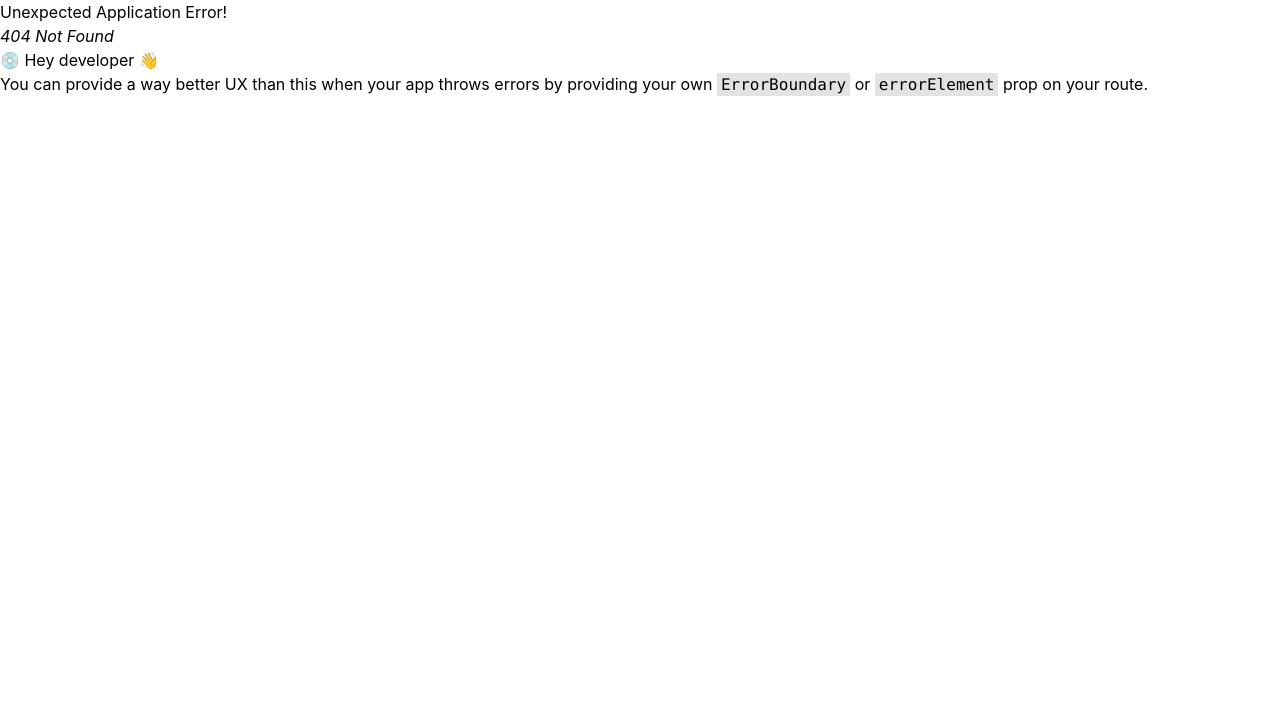
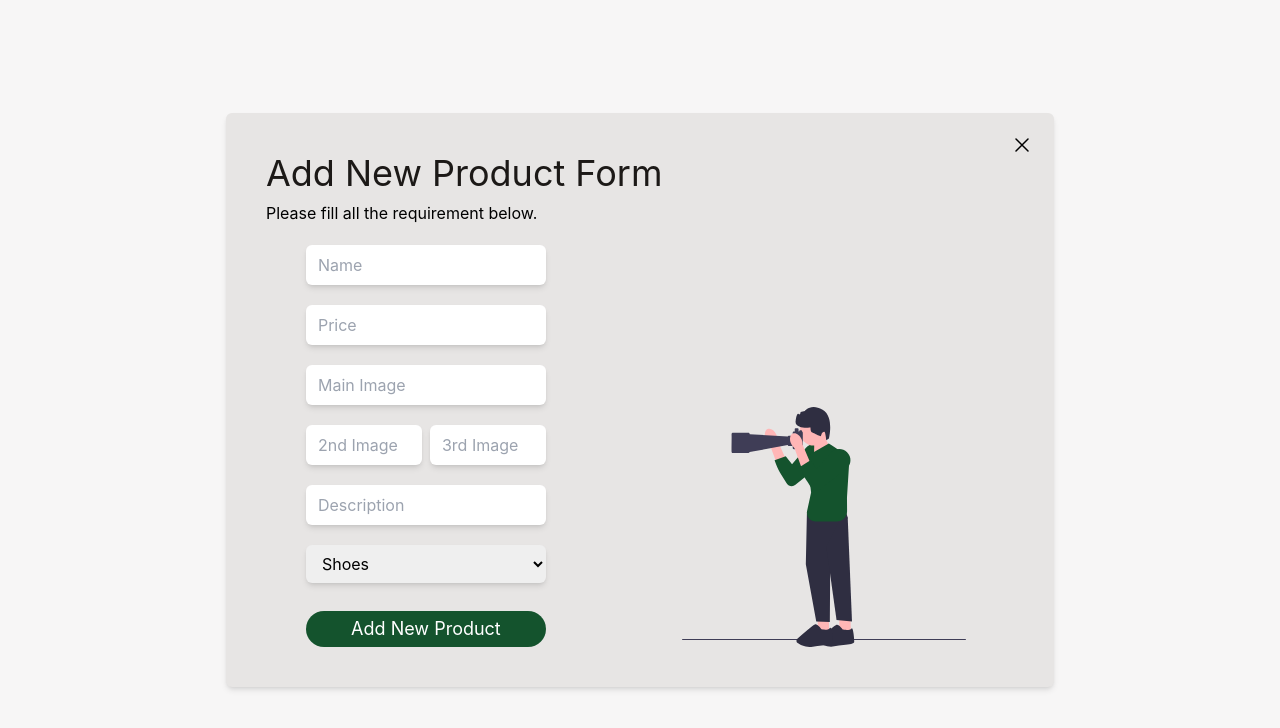
Before and after one commit to mfahriferdiansyah/branded-store, a React (Create React App) app in the folder client-admin/: page /register-page in a window 1280 px wide. Before the commit this address had no page. Shown: the top 728 px of the page. Built offline with nearby package versions, Linux system fonts and the light colour scheme.

Commit message:
feat: Router newProduct, editProduct, delete

```diff
--- a/client-admin/src/components/Form.js
+++ b/client-admin/src/components/Form.js
@@ -1,6 +1,6 @@
 import {useState, useEffect} from 'react'
-import {useNavigate} from 'react-router-dom'
-import {fetchPost} from '../helpers/fetch'
+import {useNavigate, useSearchParams} from 'react-router-dom'
+import {fetchPost, fetchGet, fetchPatch} from '../helpers/fetch'
 
 export default function ReactForm () {
   const [productForm, setProductForm] = useState({})
@@ -19,22 +19,61 @@ export default function ReactForm () {
 
   async function formHandler(e) {
     e.preventDefault()
-    const response = await fetchPost('products', productForm)
+    let response
+    let newProduct = {
+      ...productForm
+    }
+    let {name, price, mainImg, img2, img3, description, categoryId=1} = newProduct
+    let productData = {name, price: parseFloat(price), mainImg, description, categoryId: parseFloat(categoryId), authorId:1, slug: name?.toLowerCase().split(' ').join('-')}
+    console.log(productData, 'ini product')
+    if(!isEdit) response = await fetchPost('products', productData)
+    else response = await fetchPatch('products/'+searchParams.get('productId'), productData)
     console.log(response)
+
     if(response.id) {
       let productId = response.id
-      if(productForm.img2) {
-        const fetchImg2 = await fetchPost('images', {imgUrl: productForm.img2, productId})
+      if(img2) {
+        let fetchImg2
+        if(!isEdit) fetchImg2 = await fetchPost('images', {imgUrl: productForm.img2, productId})
+        else fetchImg2 = await fetchPatch('images/'+images[0].id, {imgUrl: productForm.img2, productId})
         console.log(fetchImg2)
       }
-      if(productForm.img3) {
-        const fetchImg2 = await fetchPost( 'images', {imgUrl: productForm.img2, productId})
-        console.log(fetchImg2)
+      if(img3) {
+        let fetchImg3
+        if(!isEdit) fetchImg3 = await fetchPost('images', {imgUrl: productForm.img3, productId})
+        else fetchImg3 = await fetchPatch('images/'+images[1].id, {imgUrl: productForm.img3, productId})
+        console.log(fetchImg3)
       }
     }
     setProductForm({})
     navigate(-1)
   }
+
+  let [searchParams] = useSearchParams();
+  const [images, setImages] = useState([])
+  const [product, setProduct] = useState({})
+  const [isEdit, setIsEdit] = useState(false)
+
+  useEffect(() => {
+    if(searchParams.get('productId')) {
+      setIsEdit(true)
+      const id = searchParams.get('productId')
+      console.log('query true')
+      const fetchImages = async () => {
+        const response = await fetchGet(`images?productId=${id}`)
+        console.log(response, 'Response from get')
+        setImages(response)
+      }
+      const fetchProduct = async () => {
+        const response = await fetchGet(`products?id=${id}`)
+        console.log(response, 'Response from get')
+        setProduct(response[0])
+        console.log(product)
+      }
+      fetchImages()
+      fetchProduct()
+    }
+  }, [])
 
   return (
   <>
@@ -47,11 +86,16 @@ export default function ReactForm () {
       <input onChange={checkForm} type="text" name='img3' className="w-1/2 py-2 px-3 shadow-md rounded-md" placeholder="3rd Image"/>
       </div>
       <input onChange={checkForm} type="text" name='description' className="px-3 py-2 shadow-md rounded-md" placeholder="Description" required/>
-      <select onChange={checkForm} name="categoryId" className="px-3 py-2 shadow-md rounded-md" required >
-        <option value="1">Category 1</option>
-        <option value="2">Category 2</option>
+      <select  defaultValue={1} onChange={checkForm} name="categoryId" className="px-3 py-2 shadow-md rounded-md" required >
+        <option value="1">Shoes</option>
+        <option value="2">Hat</option>
       </select>
-      <button type="submit" className="py-1 mt-2 w-full rounded-3xl text-lg hover:bg-green-800 bg-green-900 text-white">Add New Product</button>
+
+      <button type="submit" className="py-1 mt-2 w-full rounded-3xl text-lg hover:bg-green-800 bg-green-900 text-white">
+      {
+        isEdit ? 'Edit Product' : 'Add New Product'
+      }
+      </button>
     </form>
   </>
   )
--- a/client-admin/src/components/Navbar.js
+++ b/client-admin/src/components/Navbar.js
@@ -27,7 +27,7 @@ export default function Navbar() {
         <div className="flex justify-center font-mono items-center text-start gap-20">
           <Link to="/" className="text-lg font-semibold text-center">Dashboard</Link>
           <Link  to="/input-page" className="text-lg font-semibold">Add Product</Link>
-          <Link  className="text-lg font-semibold">Register</Link>
+          <Link to="/register-page" className="text-lg font-semibold">Register</Link>
         </div>
         <div className="justify-center items-center flex w-20">
           {/* <svg xmlns="http://www.w3.org/2000/svg" fill="none" viewBox="0 0 24 24" stroke-width="2.5" stroke="currentColor" className="w-6 h-6 cursor-pointer stroke-green-900">
--- a/client-admin/src/components/TableRow.js
+++ b/client-admin/src/components/TableRow.js
@@ -1,15 +1,20 @@
 import {useState} from 'react'
-import {useNavigate} from 'react-router-dom'
-import { fetchDelete } from '../helpers/fetch'
+import {Link, useNavigate} from 'react-router-dom'
+import { fetchDelete, fetchGet } from '../helpers/fetch'
 
 export default function TableRow({index, data}) {
-
+  const navigate = useNavigate()
   let {id, name, price, slug, description, mainImg, categoryId, authorId} = data
 
   async function deleteHandler(e) {
     console.log(id);
-    const response = await fetchDelete()
+    const response = await fetchDelete('products/'+id)
     console.log(response)
+  }
+
+  async function editHandler(e){
+    console.log(id)
+    navigate('/input-page?productId='+id)
   }
 
   return (
@@ -28,9 +33,11 @@ export default function TableRow({index, data}) {
         <td className="basis-3/12 whitespace-nowrap"> {price?.toLocaleString("en-US", {style:"currency", currency:"USD"})}</td>
         <td className="basis-1/12">
           <div className="flex gap-5 justify-start items-end">
-            <svg xmlns="http://www.w3.org/2000/svg" fill="none" viewBox="0 0 24 24" strokeWidth="1.5" stroke="currentColor" className="w-6 h-6 cursor-pointer">
-              <path strokeLinecap="round" strokeLinejoin="round" d="M16.862 4.487l1.687-1.688a1.875 1.875 0 112.652 2.652L10.582 16.07a4.5 4.5 0 01-1.897 1.13L6 18l.8-2.685a4.5 4.5 0 011.13-1.897l8.932-8.931zm0 0L19.5 7.125M18 14v4.75A2.25 2.25 0 0115.75 21H5.25A2.25 2.25 0 013 18.75V8.25A2.25 2.25 0 015.25 6H10" />
-            </svg>
+            <button onClick={editHandler}>
+              <svg xmlns="http://www.w3.org/2000/svg" fill="none" viewBox="0 0 24 24" strokeWidth="1.5" stroke="currentColor" className="w-6 h-6 cursor-pointer">
+                <path strokeLinecap="round" strokeLinejoin="round" d="M16.862 4.487l1.687-1.688a1.875 1.875 0 112.652 2.652L10.582 16.07a4.5 4.5 0 01-1.897 1.13L6 18l.8-2.685a4.5 4.5 0 011.13-1.897l8.932-8.931zm0 0L19.5 7.125M18 14v4.75A2.25 2.25 0 0115.75 21H5.25A2.25 2.25 0 013 18.75V8.25A2.25 2.25 0 015.25 6H10" />
+              </svg>
+            </button>
             <button  onClick={deleteHandler}>
             <svg xmlns="http://www.w3.org/2000/svg" fill="none" viewBox="0 0 24 24" strokeWidth="1.5" stroke="currentColor" className="w-6 h-6 cursor-pointer">
               <path strokeLinecap="round" strokeLinejoin="round" d="M14.74 9l-.346 9m-4.788 0L9.26 9m9.968-3.21c.342.052.682.107 1.022.166m-1.022-.165L18.16 19.673a2.25 2.25 0 01-2.244 2.077H8.084a2.25 2.25 0 01-2.244-2.077L4.772 5.79m14.456 0a48.108 48.108 0 00-3.478-.397m-12 .562c.34-.059.68-.114 1.022-.165m0 0a48.11 48.11 0 013.478-.397m7.5 0v-.916c0-1.18-.91-2.164-2.09-2.201a51.964 51.964 0 00-3.32 0c-1.18.037-2.09 1.022-2.09 2.201v.916m7.5 0a48.667 48.667 0 00-7.5 0" />
--- a/client-admin/src/helpers/fetch.js
+++ b/client-admin/src/helpers/fetch.js
@@ -2,9 +2,9 @@ const baseUrl = 'http://localhost:4000/'
 
 async function fetchPost(endpoint, dataTarget) {
   try {
-    dataTarget.price = parseFloat(dataTarget.price)
-    dataTarget.categoryId = parseFloat(dataTarget.categoryId)
-    dataTarget.slug = dataTarget.name
+    // dataTarget.price = parseFloat(dataTarget.price)
+    // dataTarget.categoryId = parseFloat(dataTarget.categoryId)
+    // dataTarget.slug = dataTarget.name
     const response = await fetch(baseUrl + endpoint, {
       method: 'POST',
       headers: {
@@ -39,7 +39,7 @@ async function fetchGet(endpoint) {
 
 async function fetchDelete(endpoint) {
   try {
-    const response = await fetch(baseUrl + 'products/1', {
+    const response = await fetch(baseUrl + endpoint, {
       method: 'DELETE',
     })
     return response
@@ -49,4 +49,25 @@ async function fetchDelete(endpoint) {
   }
 }
 
-module.exports = {fetchPost, fetchGet, fetchDelete}
+async function fetchPatch(endpoint, dataTarget){
+  try {
+    // dataTarget.price = parseFloat(dataTarget.price)
+    // dataTarget.categoryId = parseFloat(dataTarget.categoryId)
+    dataTarget.slug = dataTarget.name
+    const response = await fetch(baseUrl + endpoint, {
+      method: 'PATCH',
+      headers: {
+        "Content-Type": "application/json",
+      },
+      body: JSON.stringify(dataTarget)
+    })
+    if (!response.ok) throw response.text
+    const parsedResponse = await response.json()
+    console.log(parsedResponse, '<--- POST Method')
+    return parsedResponse
+  } catch (error) {
+    console.log(error, '<--- POST Method Error')
+    return error
+  }
+}
+module.exports = {fetchPost, fetchGet, fetchDelete, fetchPatch}
--- a/client-admin/src/pages/InputPage.js
+++ b/client-admin/src/pages/InputPage.js
@@ -1,6 +1,8 @@
 import CreateImg from '../images/create.svg'
 import ReactForm from '../components/Form'
-import { useNavigate } from "react-router-dom";
+import { useEffect, useState } from 'react'
+import { useNavigate, useSearchParams } from "react-router-dom";
+import { fetchGet } from '../helpers/fetch';
 
 export default function InputPage() {
   const navigate = useNavigate()
@@ -9,6 +11,15 @@ export default function InputPage() {
     console.log('Close form')
     navigate(-1)
   }
+
+  let [searchParams] = useSearchParams();
+  const [isEdit, setIsEdit] = useState(false)
+  useEffect(() => {
+    if(searchParams.get('productId')) {
+      setIsEdit(true)
+    }
+  }, [])
+
   return (
     <>
       <div className="h-screen bg-stone-300 relative w-screen flex justify-center items-center bg-opacity-20">
@@ -20,7 +31,11 @@ export default function InputPage() {
           </button>
           <div className="flex flex-col gap-5 w-auto h-3/4 justify-center ">
             <div className="flex flex-col justify-start w-2/3 gap-2">
-              <p className="text-stone-900 text-4xl text-start justify-self-start whitespace-nowrap ">Add New Product Form</p>
+              <p className="text-stone-900 text-4xl text-start justify-self-start whitespace-nowrap ">
+                {
+                  isEdit ? 'Edit Product Form' : 'Add New Product Form'
+                }
+              </p>
               <p className="text-start whitespace-nowrap">Please fill all the requirement below.</p>
             </div>
             <div className="flex w-full gap-5 mx-5">
--- a/client-admin/src/routes/index.js
+++ b/client-admin/src/routes/index.js
@@ -20,6 +20,10 @@ const router = createBrowserRouter([
     element: <InputPage />
   },
   {
+    path: '/register-page',
+    element: <InputPage />
+  },
+  {
     path: '/login',
     element: <LoginPage />
   }
```
Also changed, not shown: 1 other file (tests, documents, lock files or other folders).
